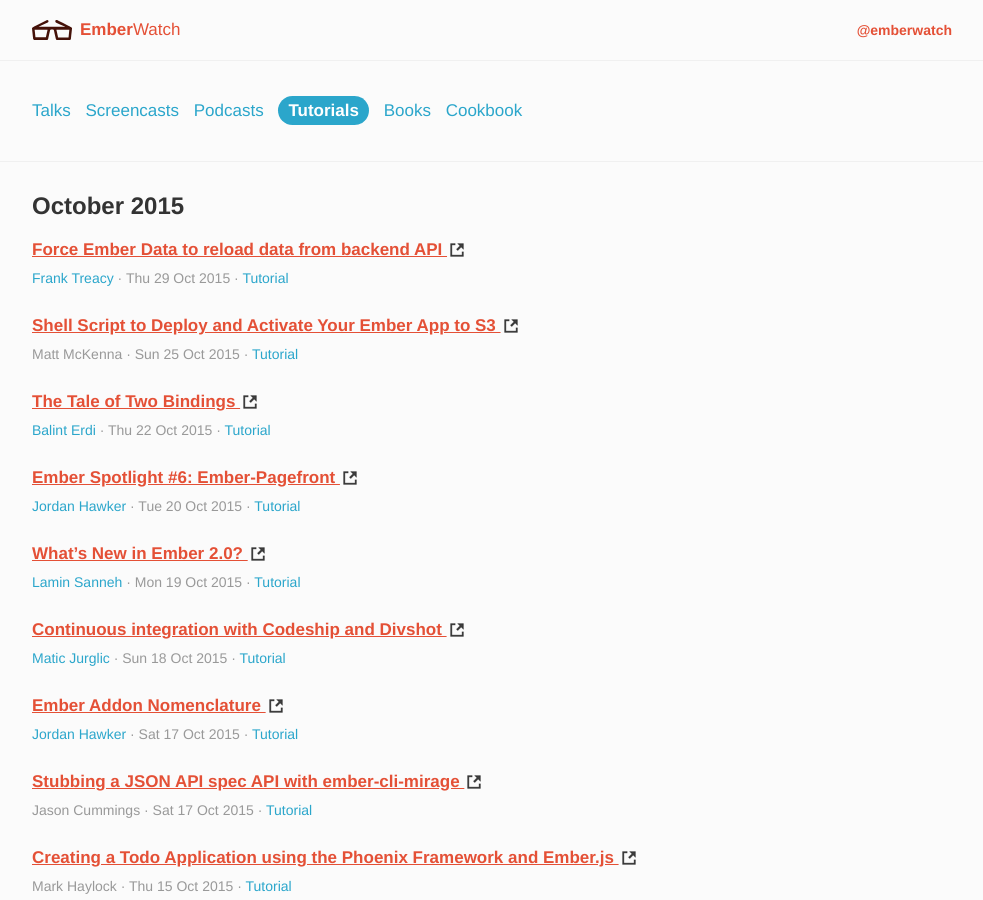
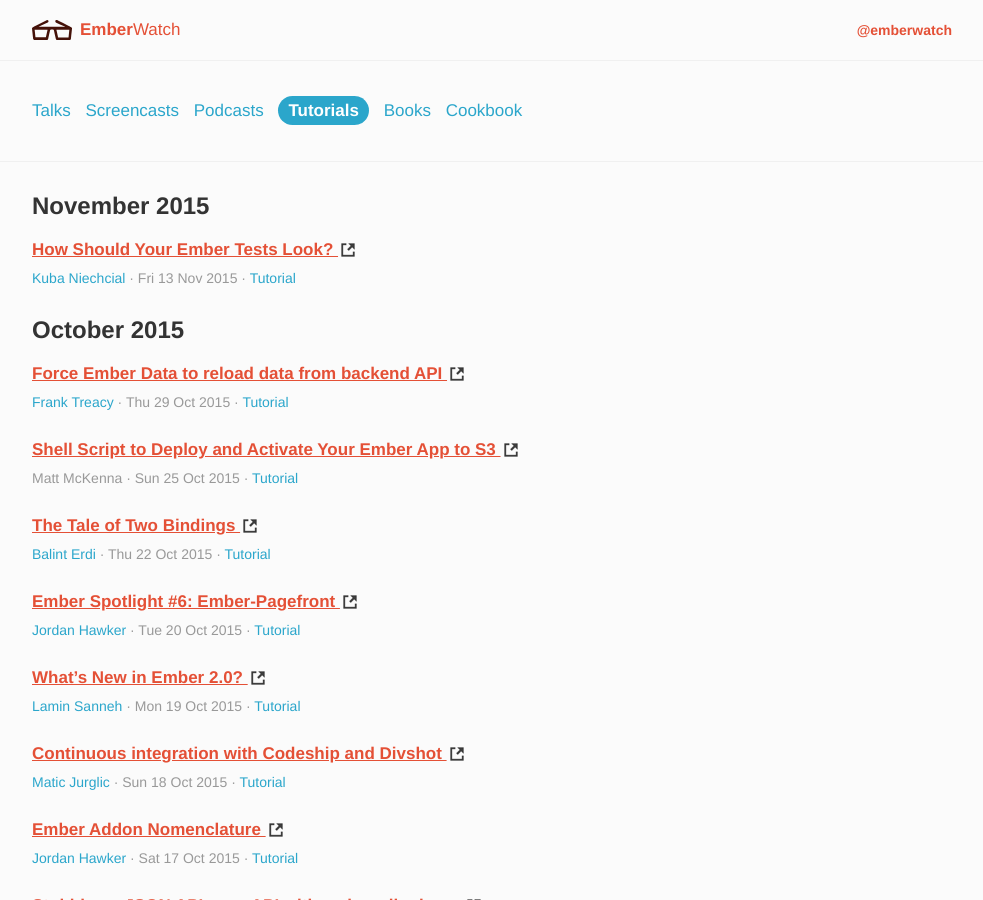
Before and after one commit to emberwatch/emberwatch, a Jekyll site: the page built from tutorials.html, in a window 1280 px wide and 900 px high. Shown: the whole window, without its empty margins (148-1131 px from the left). Built offline with Jekyll 4.4.1, drawn with Linux system fonts in a browser that asks for light colours; Markdown is read by kramdown in place of the engine named in the settings; comment, search, counter and statistics services are not loaded.

Commit message:
[New Article] How should your ember tests look?

```diff
--- a/_data/tutorials.yml
+++ b/_data/tutorials.yml
@@ -175,6 +175,14 @@
   date_updated: '2015-09-29'
   urls:
   - https://netguru.co/blog/active-model-serializers-ember
+- title: 'How Should Your Ember Tests Look?'
+  author_ids:
+  - 265
+  date: '2015-11-13'
+  date_created: '2015-11-12'
+  date_updated: '2015-11-12'
+  urls:
+  - https://netguru.co/blog/ember-tests
 - title: Adding Analytics to Your Ember Apps Once and for All Using Segment's Analytics.js
   author_ids:
   - 280
```
